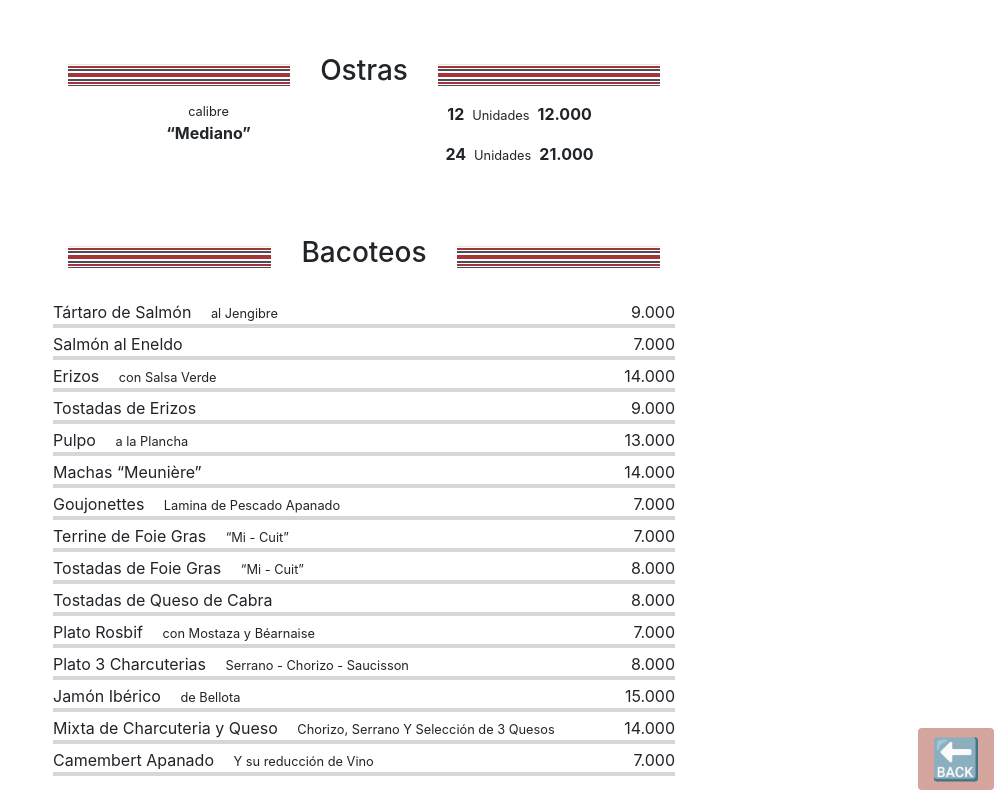
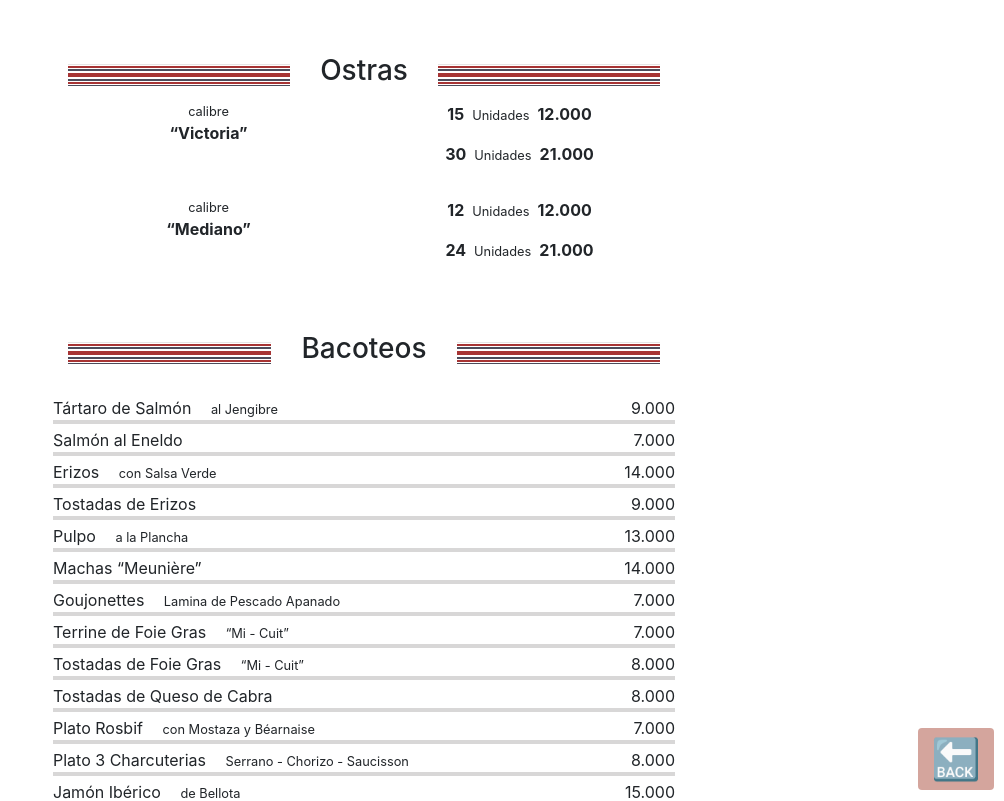
Before and after one commit to durbonca/Menu-QR-Google-sheet, a React (Create React App) app: page /Family in a window 1280 px wide. Shown: the top 801 px of the page, without its empty margins (276-1280 px from the left). Built offline with nearby package versions, Linux system fonts and the light colour scheme.

Commit message:
Update ostras.js

```diff
--- a/src/components/ostras.js
+++ b/src/components/ostras.js
@@ -4,7 +4,7 @@ import Bars from "./bars"
 class Ostras extends React.Component{
     render(){
         return <div>
-                    <div className="row mt-5 d-flex align-items-center">
+                    <div className="row d-flex align-items-center">
                                     <Bars/>
                                     <h3 className="col-auto text-center">Ostras</h3>
                                     <Bars/>
@@ -12,9 +12,24 @@ class Ostras extends React.Component{
                 <div className="row d-flex justify-content-between">
                     <div className="d-flex flex-column align-items-center col-6 px-0">
                         <small>calibre</small>
+                        <strong>“Victoria”</strong>
+                    </div>
+                    <div className="d-flex flex-column justify-content-center align-items-center col-6 px-0">
+                        <div className="d-flex">
+                            <strong className="col mx-0 px-1">15</strong><p className="col mx-0 px-1"><small>Unidades</small></p><strong className="col mx-0 px-1">12.000</strong>
+                        </div>
+                        <div className="d-flex justify-">
+                          <strong className="col mx-0 px-1">30</strong><p className="col mx-0 px-1"><small>Unidades</small></p><strong className="col mx-0 px-1">21.000</strong>
+                        </div>
+                    </div>
+               </div>
+
+               <div className="row mt-3 d-flex justify-content-between">
+                    <div className="d-flex flex-column align-items-center col-6 px-0">
+                        <small>calibre</small>
                         <strong>“Mediano”</strong>
                     </div>
-                    <div className="d-flex flex-column align-items-center justify-content-end col-6 px-0">
+                    <div className="d-flex flex-column justify-content-center align-items-center col-6 px-0">
                         <div className="d-flex">
                             <strong className="col mx-0 px-1">12</strong><p className="col mx-0 px-1"><small>Unidades</small></p><strong className="col mx-0 px-1">12.000</strong>
                         </div>
```
